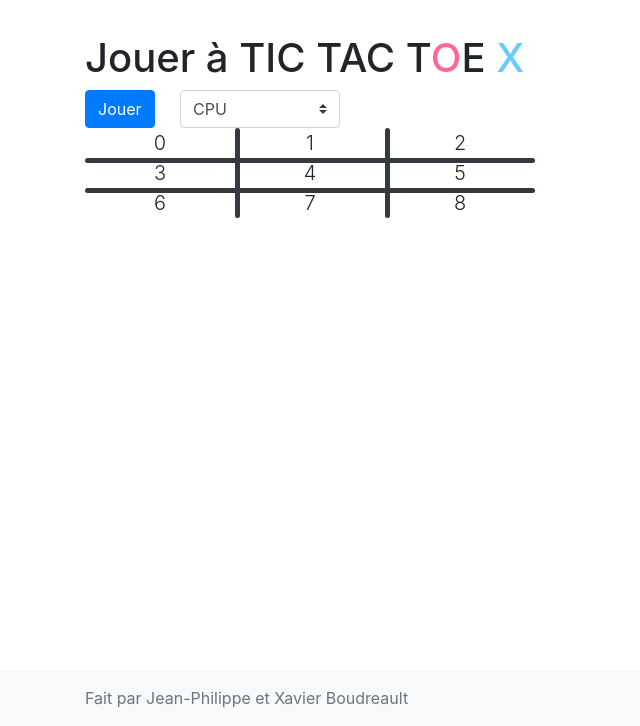
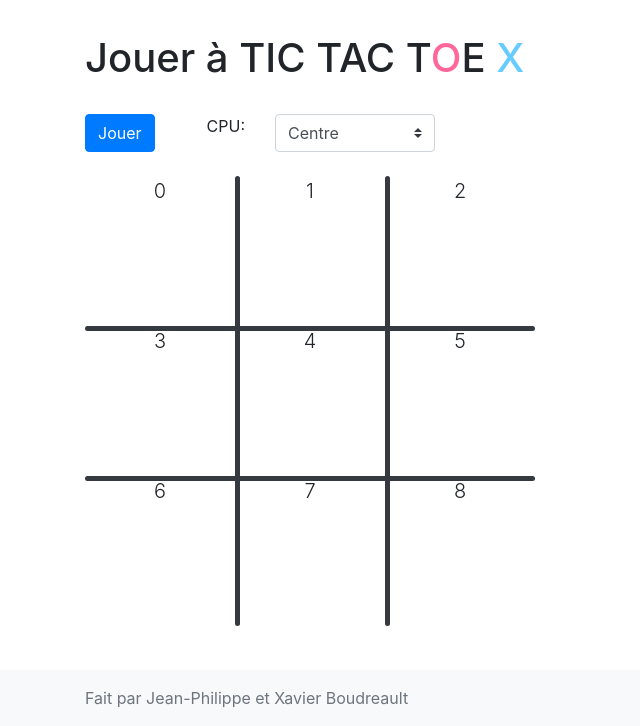
Before and after one commit to jpboudreault/tictactoe, a Django app: page /game/play in a window 1280 px wide. Shown: the part 74-800 px from the top of the page, without its empty margins (0-640 px from the left). Run offline with Django 3.2, Linux system fonts and the light colour scheme; some libraries are stand-ins or nearby versions.

Commit message:
Hardcoded a line heigth for now

```diff
--- a/game/static/css/styles.css
+++ b/game/static/css/styles.css
@@ -19,8 +19,7 @@ main > .container {
 .cell {
     text-align: center;
     max-height: 150px;
-    /*padding-top: 100%;*/
-    /*position: relative;*/
+    height: 150px;
 }
 .line{
     border-radius: 25px;
--- a/game/templates/play.html
+++ b/game/templates/play.html
@@ -2,21 +2,23 @@
 
 {% block content %}
     <h1 class="mt-5">Jouer &agrave; TIC TAC T<span class="o">O</span>E <span class="x">X</span></h1>
-    <div class="row">
+    <div class="row pt-4">
         <div class="col-1">
             <button type="button" class="btn btn-primary co">Jouer</button>
         </div>
+        <div class="col-1 text-right">
+            <span class="col1">CPU:</span>
+        </div>
         <div class="col-2">
             <select class="custom-select">
-                <option selected>CPU</option>
+                <option value="center"selected>Centre</option>
                 <option value="rand">Hazard</option>
-                <option value="center">Centre</option>
                 <option value="xavier">Xavier</option>
             </select>
         </div>
     </div>
 
-    <div class="grid-container lead">
+    <div class="grid-container lead pt-4">
         <div class="cell row1 col1" id="cell-0">0</div>
         <div class="cell row1 col2" id="cell-1">1</div>
         <div class="cell row1 col3" id="cell-2">2</div>
```
